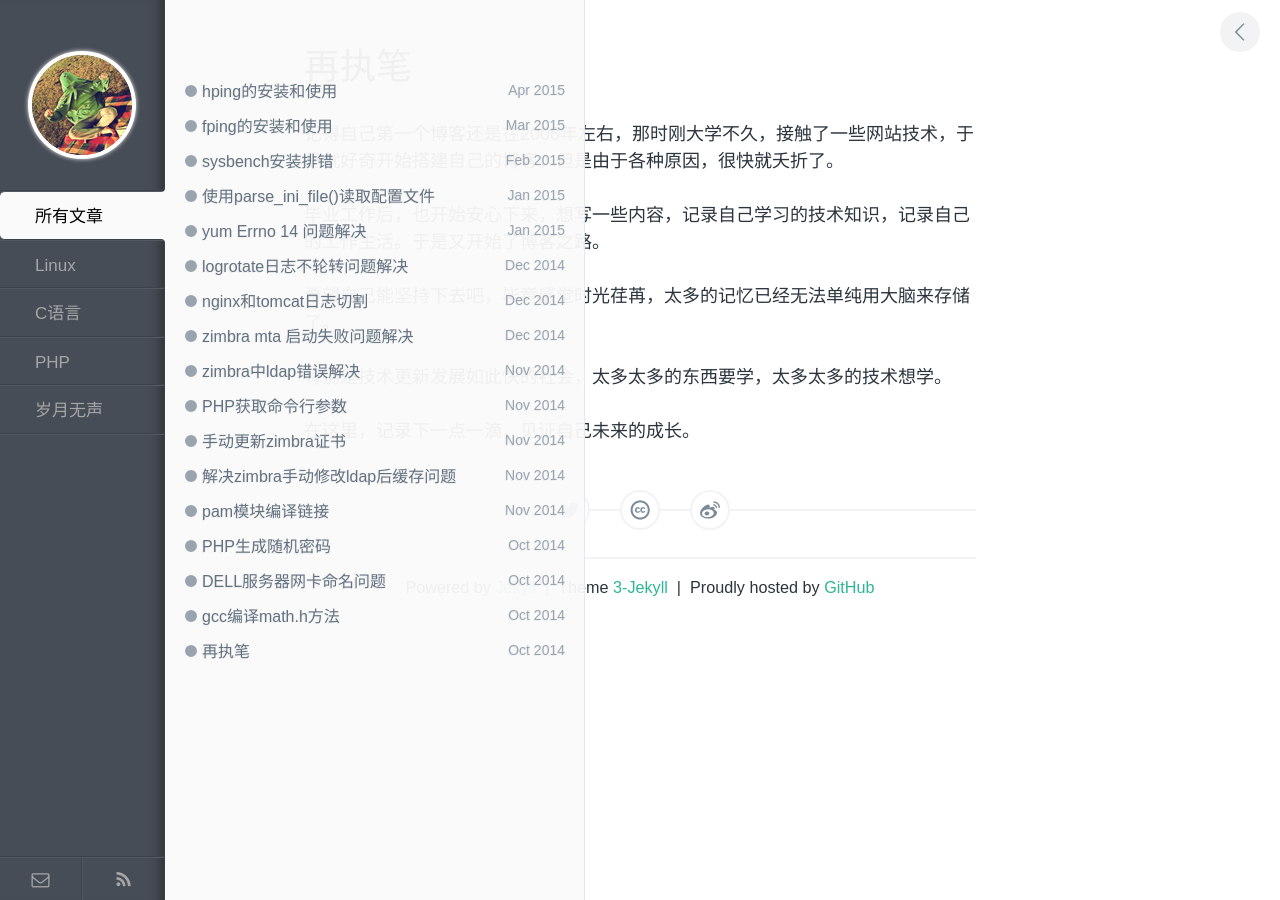
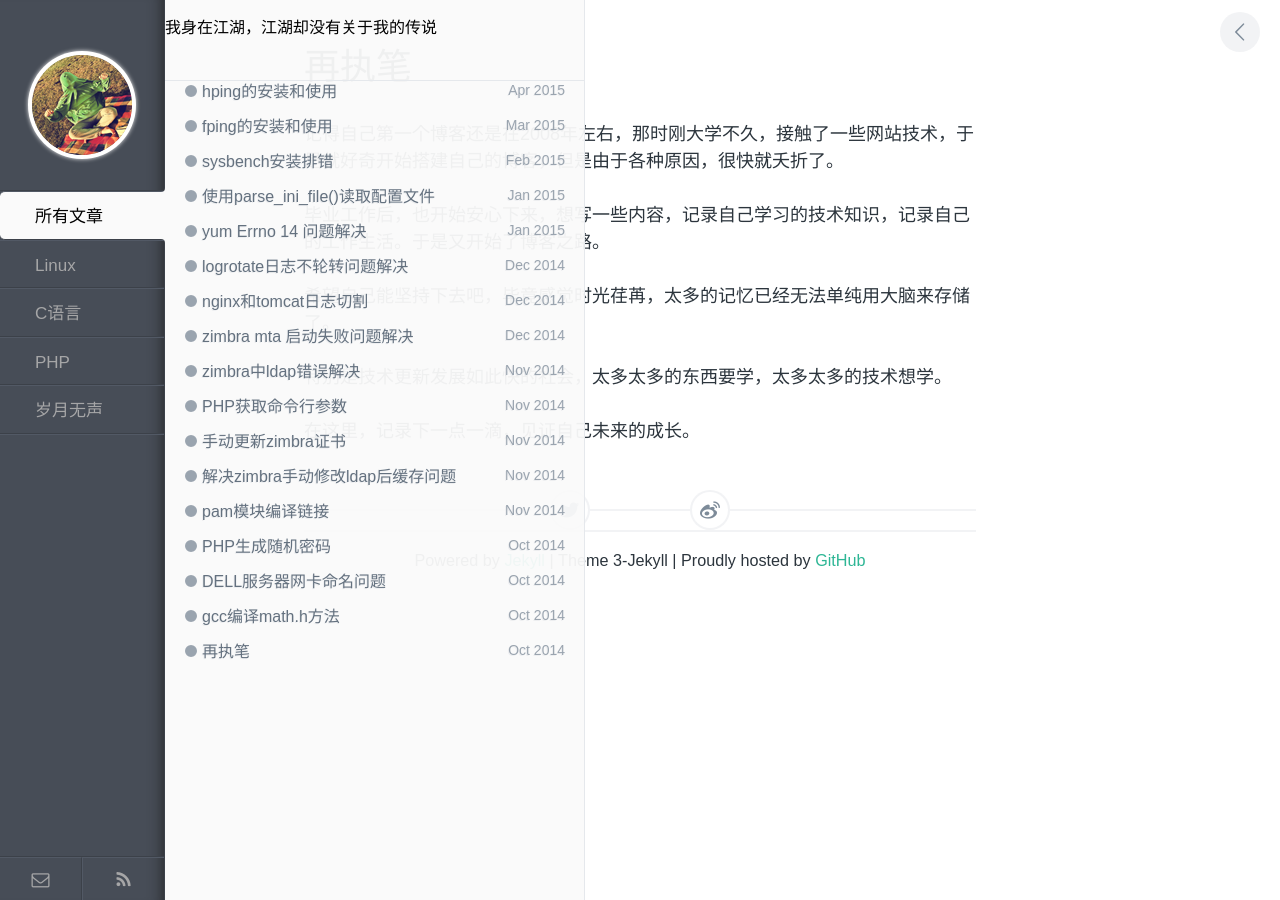
Before and after one commit to koalaxiaot/koalaxiaot.github.com, a Jekyll site: the page built from _posts/2014-10-16-i-am-back.md, in a window 1280 px wide. Built offline with Jekyll 4.4.1, drawn with Linux system fonts in a browser that asks for light colours.

Commit message:
change tag conf

```diff
--- a/_config.yml
+++ b/_config.yml
@@ -1,4 +1,5 @@
 pygments: true
 
+url: http://www.koalaxiaot.me
 email: koala@koalaxiaot.me
 subname: 我身在江湖，江湖却没有关于我的传说
--- a/_layouts/index.html
+++ b/_layouts/index.html
@@ -30,6 +30,9 @@
       </nav> <!-- end #tags -->
 
       <div id="posts-list">
+        <div id="search-form">
+          <p id=search-input">{{ site.subname }}</p>
+        </div>
 
         <nav id="pl__container">
         {% for post in site.posts %}
--- a/_layouts/post.html
+++ b/_layouts/post.html
@@ -7,23 +7,19 @@
   {{ content }}
 </article>
 
-
-
 <div id="post__share">
-  <a id="icon-twitter" class="fontello" href="https://twitter.com/intent/tweet?url={{ page.url }}&text={{ page.title }}" target="_blank"></a>
-  <a id="icon-cc" class="fontello" href="http://creativecommons.org/licenses/by-nc-sa/3.0" target="_blank"></a>
-  <a id="icon-weibo" class="fontello" href="http://v.t.sina.com.cn/share/share.php?url={{ page.url }}&title={{ page.title }}" target="_blank"></a>
-</div> <!-- end #post__share -->
+  <a id="icon-twitter" class="fontello" href="https://twitter.com/intent/tweet?url={{ site.url }}{{ page.url }}&text={{ page.title }}" target="_blank"></a>
+  <a id="icon-weibo" class="fontello" href="http://v.t.sina.com.cn/share/share.php?url={{ site.url }}{{ page.url }}&title={{ page.title }}" target="_blank"></a>
+</div>
 
 <!--
 <div id="disqus_thread">
   <noscript>Please enable JavaScript to view the <a href="http://disqus.com/?ref_noscript">comments powered by Disqus.</a></noscript>
   <a href="http://disqus.com" class="dsq-brlink" target="_blank">Loading Disqus comments...</a>
-</div> <!-- end #disqus_thread -->
+</div>
 -->
 
 <p id="copyright">Powered by
-  <a href="http://jekyllrb.com" target="_blank">Jekyll</a>&nbsp;&nbsp;|&nbsp;&nbsp;Theme
-  <a href="https://github.com/P233/3-Jekyll" target="_blank">3-Jekyll</a>&nbsp;&nbsp;|&nbsp;&nbsp;Proudly hosted by
+  <a href="http://jekyllrb.com" target="_blank">Jekyll</a>&nbsp;|&nbsp;Theme 3-Jekyll</a>&nbsp;|&nbsp;Proudly hosted by
   <a href="https://github.com" target="_blank">GitHub</a>
 </p>
--- a/assets/css/style.css
+++ b/assets/css/style.css
@@ -253,7 +253,8 @@
   height: 100%;
   margin: 0;
   padding: 20px 20px 0;
-  color: #2eb695;
+  color: #cbcbcb;
+  /**color: #2eb695;**/
   font-size: 18px;
   font-family: inherit;
   background: #f7f7f7;
```
